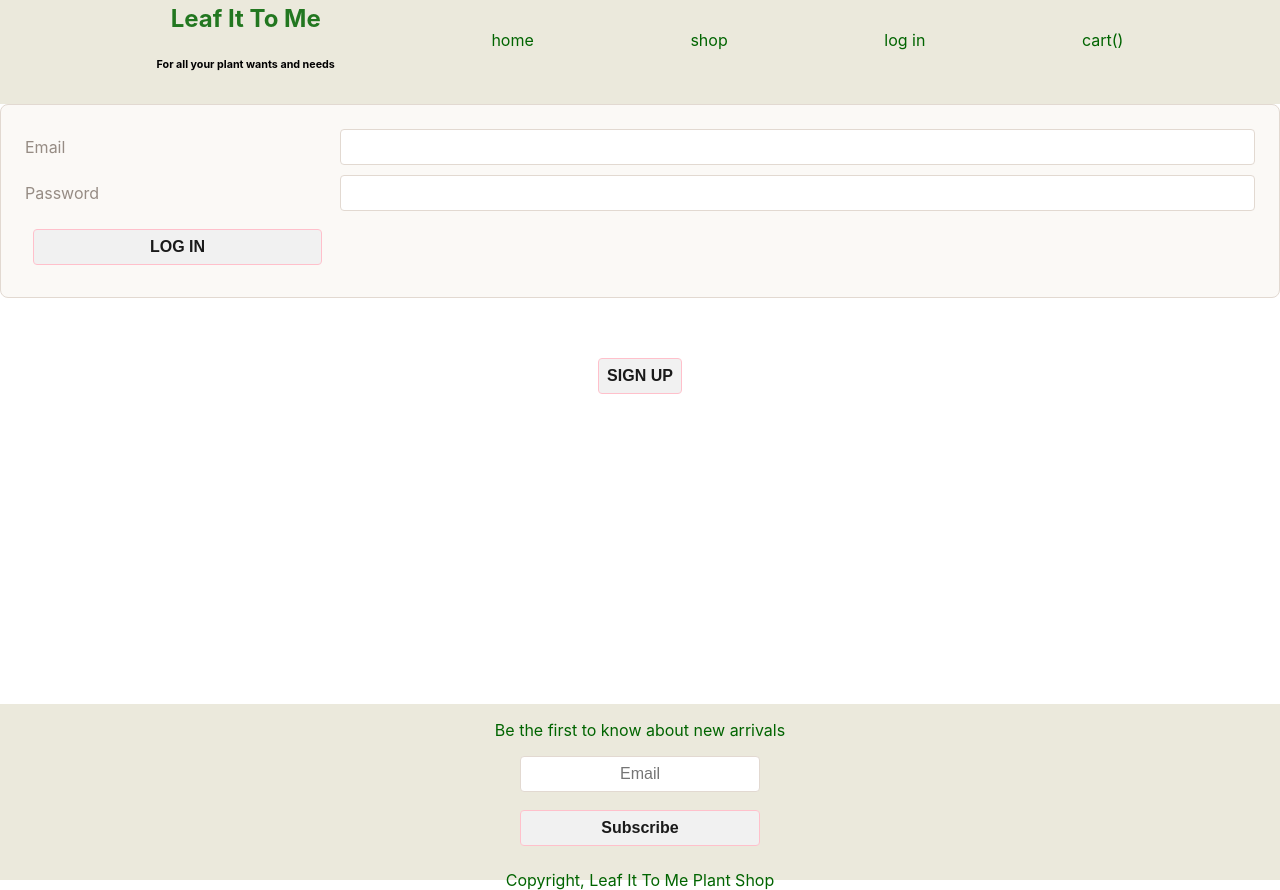
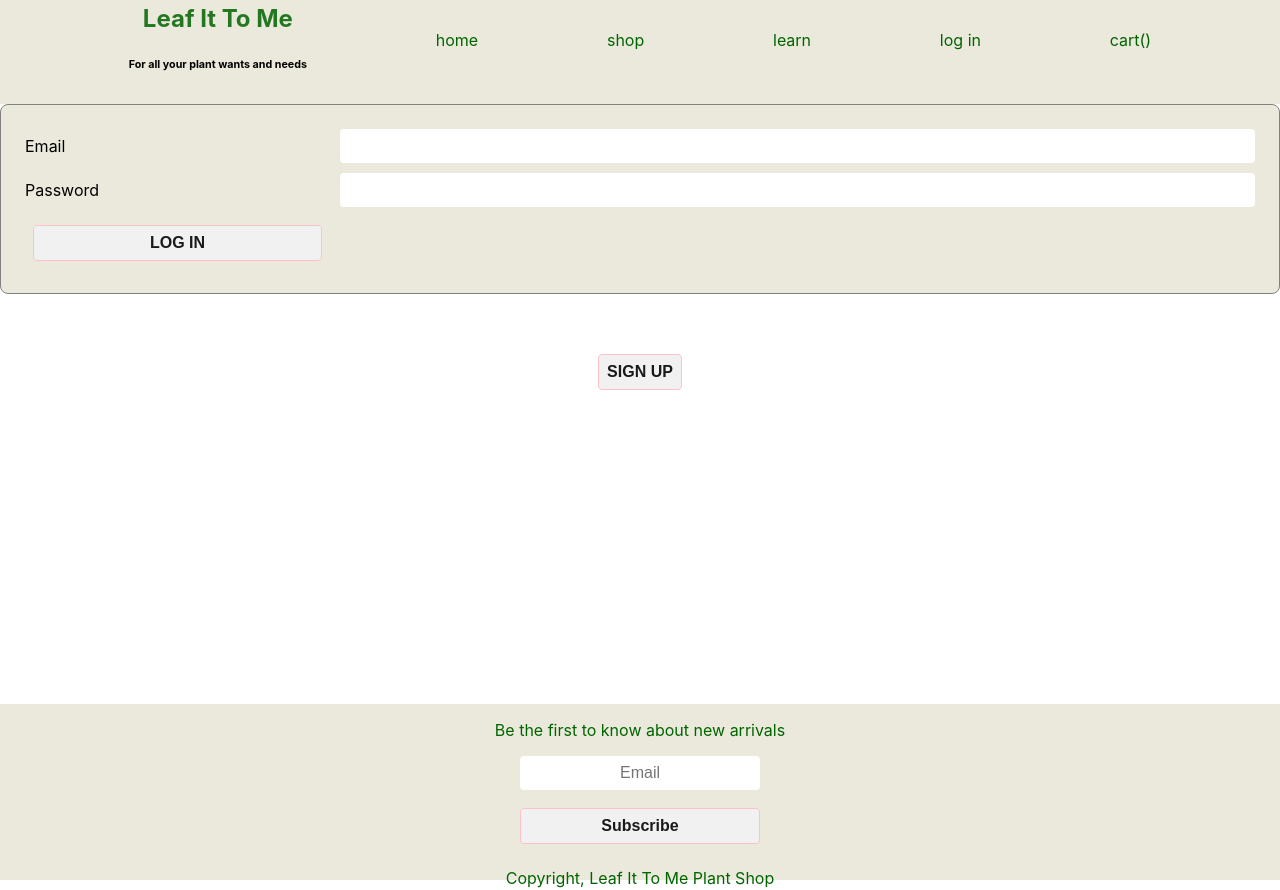
Before and after one commit to bholeneha/florago, a React (Create React App) app: page /login in a window 1280 px wide. Built offline with nearby package versions, Linux system fonts and the light colour scheme; no server answers.

Commit message:
clean up code

```diff
--- a/config/checkToken.js
+++ b/config/checkToken.js
@@ -1,19 +1,15 @@
 const jwt = require('jsonwebtoken');
 
 module.exports = function (req, res, next) {
-    // Check for the token being sent in a header or as a query parameter
     let token = req.get('Authorization') || req.query.token;
     if (token) {
-        // Remove the 'Bearer ' if it was included in the token header
         token = token.replace('Bearer ', '');
-        // Check if token is valid and not expired
         jwt.verify(token, process.env.SECRET, function (err, decoded) {
             req.user = err ? null : decoded.user;
             req.exp = err ? null : new Date(decoded.exp * 1000);
             return next();
         });
     } else {
-        // No token was sent
         req.user = null;
         return next();
     }
--- a/controllers/api/orders.js
+++ b/controllers/api/orders.js
@@ -9,7 +9,6 @@ module.exports = {
     checkout,
 };
 
-// A cart is the unpaid order for a user
 async function cart(req, res) {
     if (req.user) {
         const cart = await Order.getCart(req.user._id);
@@ -21,7 +20,6 @@ async function cart(req, res) {
     }
 }
 
-// Add an item to the cart
 async function addToCart(req, res) {
     console.log(req.params)
 
@@ -40,7 +38,6 @@ async function addToCart(req, res) {
     }
 }
 
-// Updates an item's qty in the cart
 async function setProductQtyInCart(req, res) {
     console.log(req.body)
     const cart = await Order.findById(req.params.cartId);
@@ -48,7 +45,6 @@ async function setProductQtyInCart(req, res) {
     res.json(cart);
 }
 
-// Update the cart's isPaid property to true
 async function checkout(req, res) {
     const cart = await Order.getCart(req.user._id);
     cart.isPaid = true;
--- a/models/product.js
+++ b/models/product.js
@@ -1,9 +1,7 @@
 const mongoose = require('mongoose');
 
-// Ensure that the Category model is loaded in Mongoose
 require('./category');
 
-// We want to re-use the itemSchema
 const productSchema = require('./productSchema');
 
 module.exports = mongoose.model('Product', productSchema);
--- a/models/user.js
+++ b/models/user.js
@@ -31,9 +31,7 @@ const userSchema = new Schema({
 });
 
 userSchema.pre('save', async function (next) {
-    // 'this' is the user doc
     if (!this.isModified('password')) return next();
-    // update the password with the computed hash
     this.password = await bcrypt.hash(this.password, SALT_ROUNDS);
     return next();
 });
--- a/routes/api/orders.js
+++ b/routes/api/orders.js
@@ -3,13 +3,9 @@ const router = express.Router();
 const ordersCtrl = require('../../controllers/api/orders');
 const ensureLoggedIn = require('../../config/ensureLoggedIn');
 
-// GET /api/orders/cart
 router.get('/cart', ordersCtrl.cart);
-// POST /api/orders/cart/items/:id
 router.post('/cart/:cartId/products/:productId', ordersCtrl.addToCart);
-// POST /api/orders/cart/checkout
 router.post('/cart/checkout', ensureLoggedIn, ordersCtrl.checkout);
-// POST /api/orders/cart/qty
 router.put('/cart/:cartId/qty', ordersCtrl.setProductQtyInCart);
 
 module.exports = router;
--- a/routes/api/products.js
+++ b/routes/api/products.js
@@ -2,10 +2,7 @@ const express = require('express');
 const router = express.Router();
 const productsCtrl = require('../../controllers/api/products');
 
-// GET /api/items
 router.get('/', productsCtrl.index);
-
-// GET /api/items/:id
 router.get('/:id', productsCtrl.show);
 
 module.exports = router;
--- a/src/components/CategoryList/CategoryList.css
+++ b/src/components/CategoryList/CategoryList.css
@@ -14,12 +14,12 @@
 
 .CategoryList li:hover:not(.active) {
   cursor: pointer;
-  background-color: var(--orange);
-  color: var(--white);
+  background-color: darkgreen;
+  color: white;
 }
 
 .CategoryList li.active {
-  color: var(--text-dark);
-  background-color: var(--tan-1);
-  border: .1vmin solid var(--tan-3);
+  color: darkgreen;
+  background-color: #EBE9DC;
+  border: .1vmin solid grey;
 }
--- a/src/components/LogInForm/LogInForm.js
+++ b/src/components/LogInForm/LogInForm.js
@@ -14,15 +14,10 @@ export default function LoginForm({ setUser }) {
     }
 
     async function handleSubmit(evt) {
-        // Prevent form from being submitted to the server
         evt.preventDefault();
         try {
-            // The promise returned by the signUp service method
-            // will resolve to the user object included in the
-            // payload of the JSON Web Token (JWT)
             const user = await usersService.login(credentials);
             setUser(user);
-
         } catch {
             setError('Log In Failed - Try Again');
         }
--- a/src/components/NavBar/NavBar.jsx
+++ b/src/components/NavBar/NavBar.jsx
@@ -22,10 +22,10 @@ export default function NavBar({ user, setUser }) {
                 </div>
                 <Link className="Nav-Link" to="/">home</Link>
                 <Link className="Nav-Link" to="/shop">shop</Link>
-                {/* <Link className="Nav-Link" to="/learn">learn</Link> */}
+                <Link className="Nav-Link" to="/learn">learn</Link>
                 {user ?
                     <>
-                        {/* <h1>Hi, {user.name}!</h1> */}
+                        <h1>Hi, {user.name}!</h1>
                         <Link className="Nav-Link" to="/profile">profile</Link>
                         <Link className="Nav-Link" to="/logout" onClick={handleLogOut}>log out</Link>
                     </>
--- a/src/components/ProductList/ProductList.jsx
+++ b/src/components/ProductList/ProductList.jsx
@@ -2,8 +2,6 @@ import './ProductList.css';
 import ProductListItem from '../ProductListItem/ProductListItem';
 
 export default function ProductList({ products, handleAddToOrder }) {
-  // console.log('This')
-  // console.log(products)
 
   const productsCollection = products.map(product =>
     <ProductListItem
--- a/src/index.css
+++ b/src/index.css
@@ -1,14 +1,5 @@
 /* CSS Custom Properties */
-:root {
-  --white: #FFFFFF;
-  --tan-1: #FBF9F6;
-  --tan-2: #E7E2DD;
-  --tan-3: #E2D9D1;
-  --tan-4: #D3C1AE;
-  --orange: darkgreen;
-  --text-light: #968c84;
-  --text-dark: #615954;
-}
+:root {}
 
 *,
 *:before,
@@ -24,8 +15,7 @@ body {
   -webkit-font-smoothing: antialiased;
   -moz-osx-font-smoothing: grayscale;
   background-color: var(white);
-  /* padding: 2vmin; */
-  height: 100vh;
+  height: 100%;
 }
 
 code {
@@ -71,9 +61,9 @@ code {
   display: flex;
   justify-content: space-around;
   align-items: center;
-  background-color: var(--tan-1);
-  color: var(--text-dark);
-  border: .1vmin solid var(--tan-3);
+  background-color: white;
+  color: darkgreen;
+  border: .1vmin solid grey;
   border-radius: 1vmin;
   padding: .6vmin;
   text-align: center;
@@ -82,13 +72,13 @@ code {
 
 .form-container {
   padding: 3vmin;
-  background-color: var(--tan-1);
-  border: .1vmin solid var(--tan-3);
+  background-color: #EBE9DC;
+  border: .1vmin solid grey;
   border-radius: 1vmin;
 }
 
 p.error-message {
-  color: var(--orange);
+  color: red;
   text-align: center;
 }
 
```
